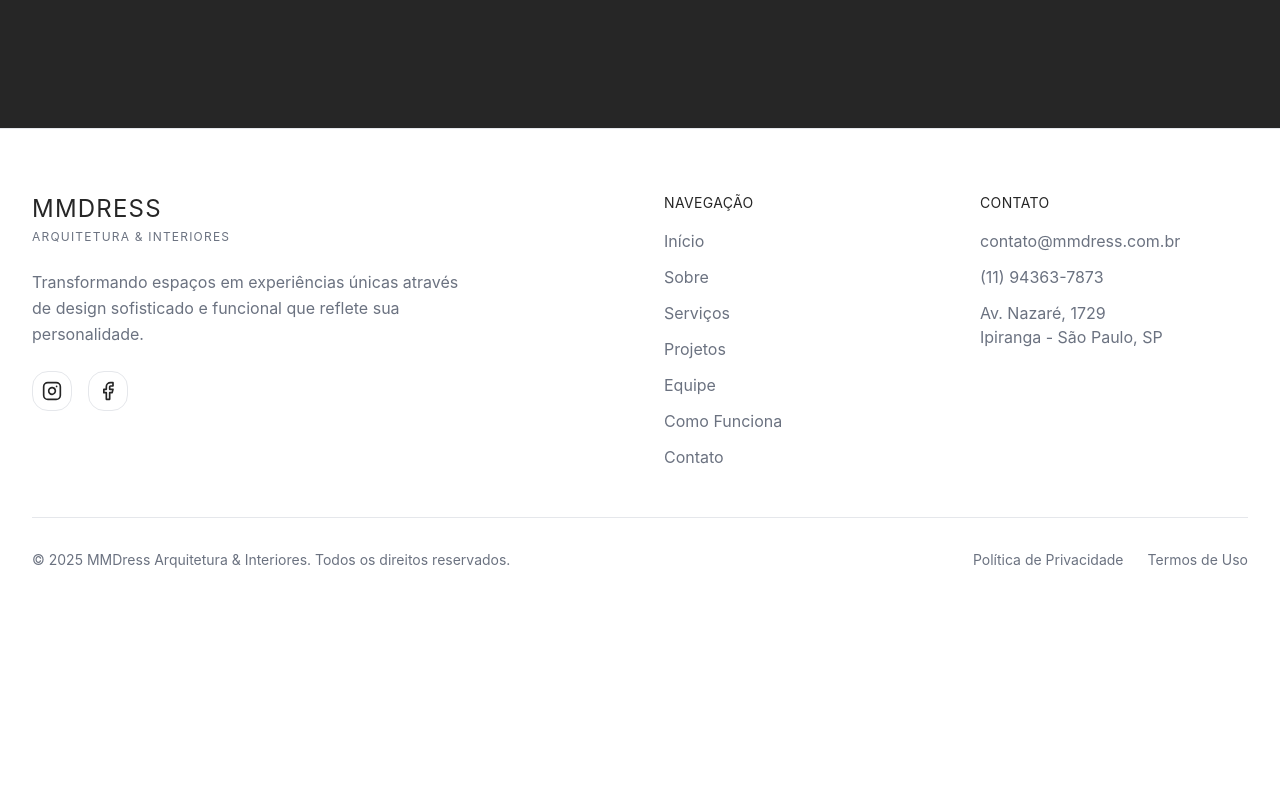
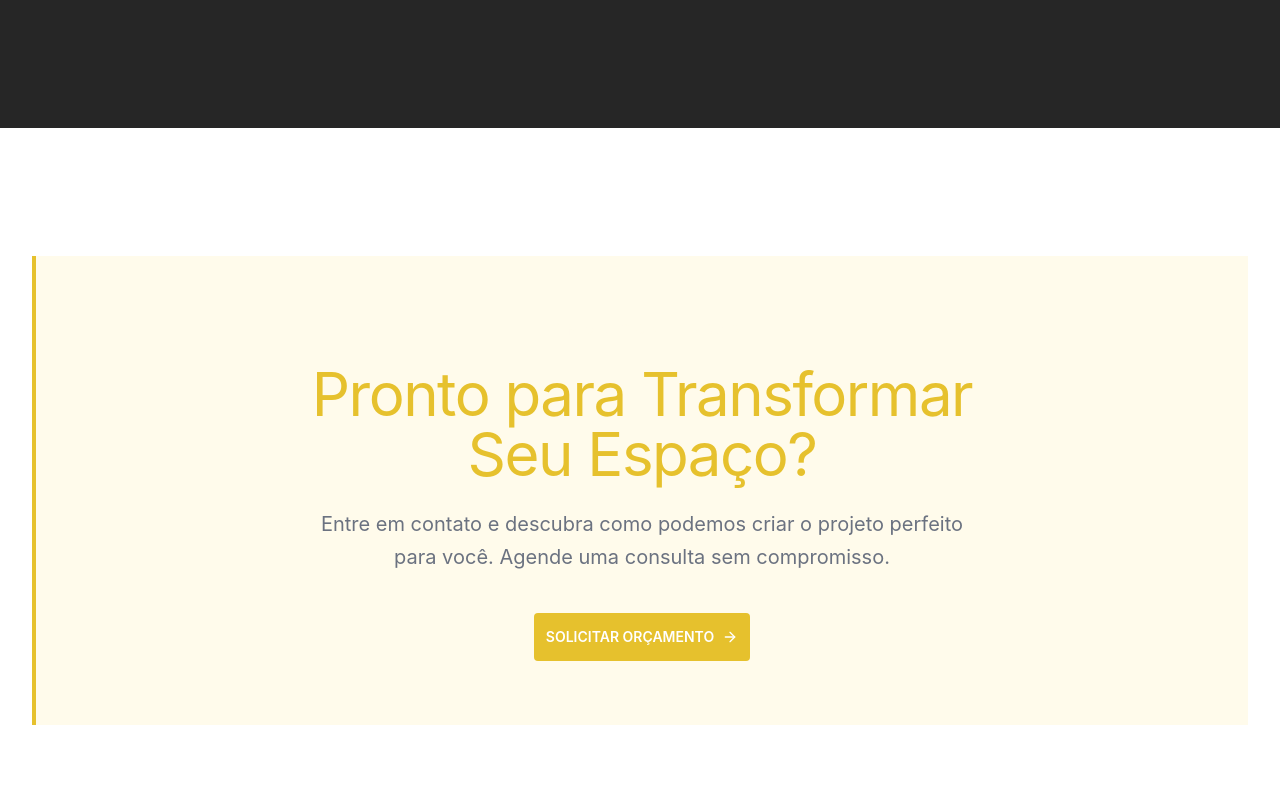
Before and after one commit to mmdress/website, a Next.js app: page /sobre in a window 1280 px wide. Shown: the part 3047-3840 px from the top of the page. Before the commit the page ends 3681 px from the top, so only its background shows below. Built offline with nearby package versions, Linux system fonts and the light colour scheme.

Commit message:
feat: add CTA component to Sobre page for enhanced user engagement

```diff
--- a/app/(home)/sobre/page.tsx
+++ b/app/(home)/sobre/page.tsx
@@ -1,4 +1,5 @@
 import { PageHeader } from '@/components/layout';
+import { CTA } from '@/components/sections/shared';
 import {
   History,
   Values,
@@ -27,6 +28,7 @@ export default function Sobre() {
       <Values />
       <MissionVision />
       <Stats />
+      <CTA />
     </div>
   );
 }
--- /dev/null
+++ b/components/sections/shared/CTA.tsx
@@ -0,0 +1,55 @@
+import Link from 'next/link';
+import { ArrowRight } from 'lucide-react';
+
+import { Button } from '@/components/ui';
+import { ROUTES } from '@/utils/routes';
+
+const CTA_CONTENT = {
+  label: 'Vamos Conversar',
+  title: {
+    line1: 'Pronto para Transformar',
+    line2: 'Seu Espaço?',
+  },
+  description:
+    'Entre em contato e descubra como podemos criar o projeto perfeito para você. Agende uma consulta sem compromisso.',
+  buttonText: 'Solicitar Orçamento',
+} as const;
+
+export function CTA() {
+  return (
+    <section className="bg-white py-20 lg:py-32">
+      <div className="container mx-auto px-4 sm:px-6 lg:px-8">
+        <div className="bg-accent border-primary relative overflow-hidden border-l-4 p-12 text-center lg:p-16">
+          <div className="mx-auto max-w-2xl">
+            <div className="mb-6 flex items-center justify-center gap-3">
+              <div className="bg-accent h-px w-12" />
+              <span className="text-accent text-sm tracking-[0.3em] uppercase">
+                {CTA_CONTENT.label}
+              </span>
+              <div className="bg-accent h-px w-12" />
+            </div>
+
+            <h2 className="text-primary mb-6 text-4xl tracking-tight sm:text-5xl lg:text-6xl">
+              {CTA_CONTENT.title.line1}
+              <br />
+              {CTA_CONTENT.title.line2}
+            </h2>
+
+            <p className="text-muted-foreground mb-10 text-xl leading-relaxed">
+              {CTA_CONTENT.description}
+            </p>
+
+            <div className="flex flex-wrap justify-center gap-4">
+              <Button asChild className="px-12 py-6 font-semibold uppercase">
+                <Link href={ROUTES.CONTACT}>
+                  {CTA_CONTENT.buttonText}
+                  <ArrowRight className="h-5 w-5" />
+                </Link>
+              </Button>
+            </div>
+          </div>
+        </div>
+      </div>
+    </section>
+  );
+}
--- a/components/sections/shared/index.ts
+++ b/components/sections/shared/index.ts
@@ -1,3 +1,4 @@
 export { ContactForm } from './ContactForm';
 export { ContactInfoItem } from './ContactInfoItem';
 export { FormField } from './FormField';
+export { CTA } from './CTA';
```
